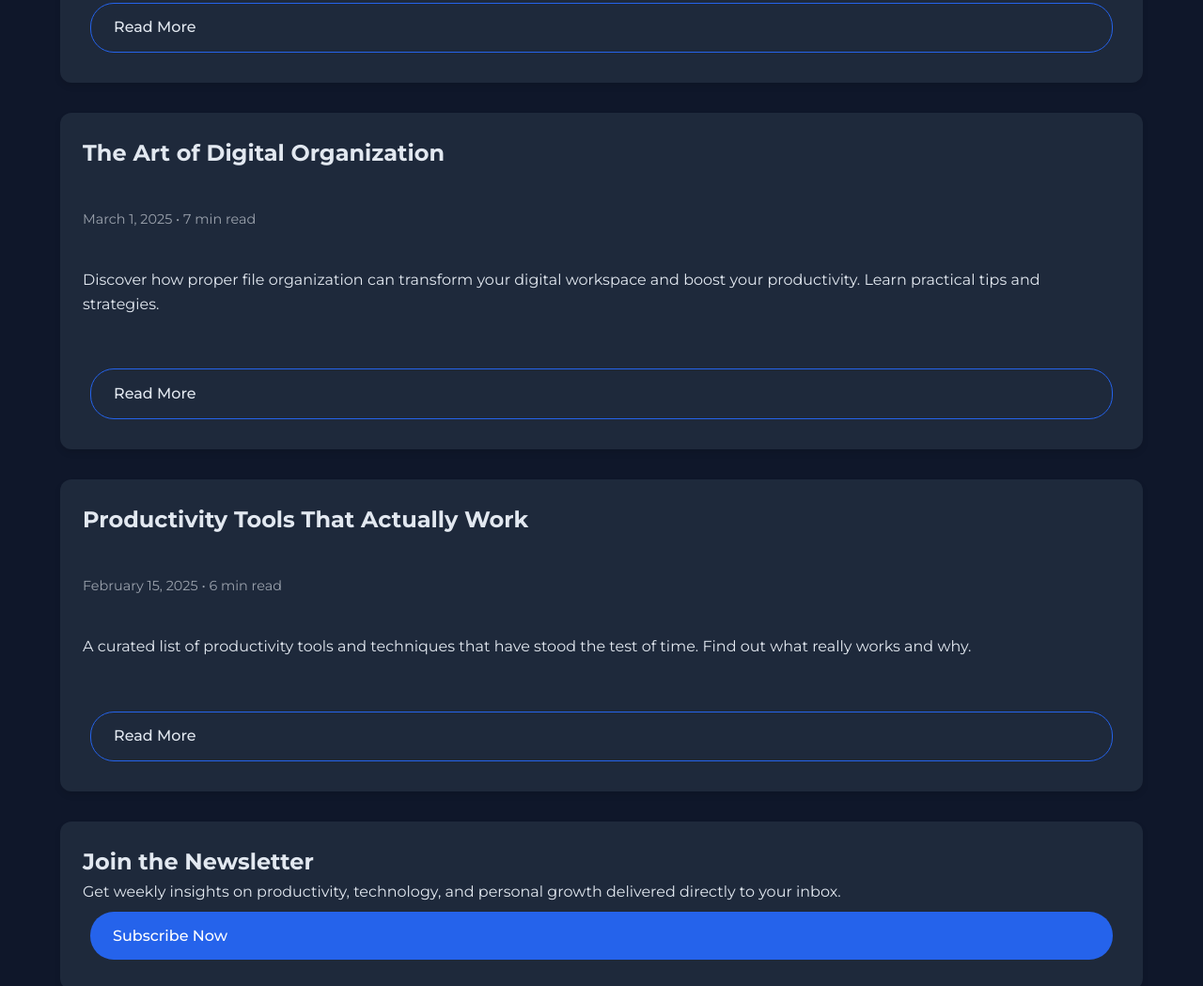
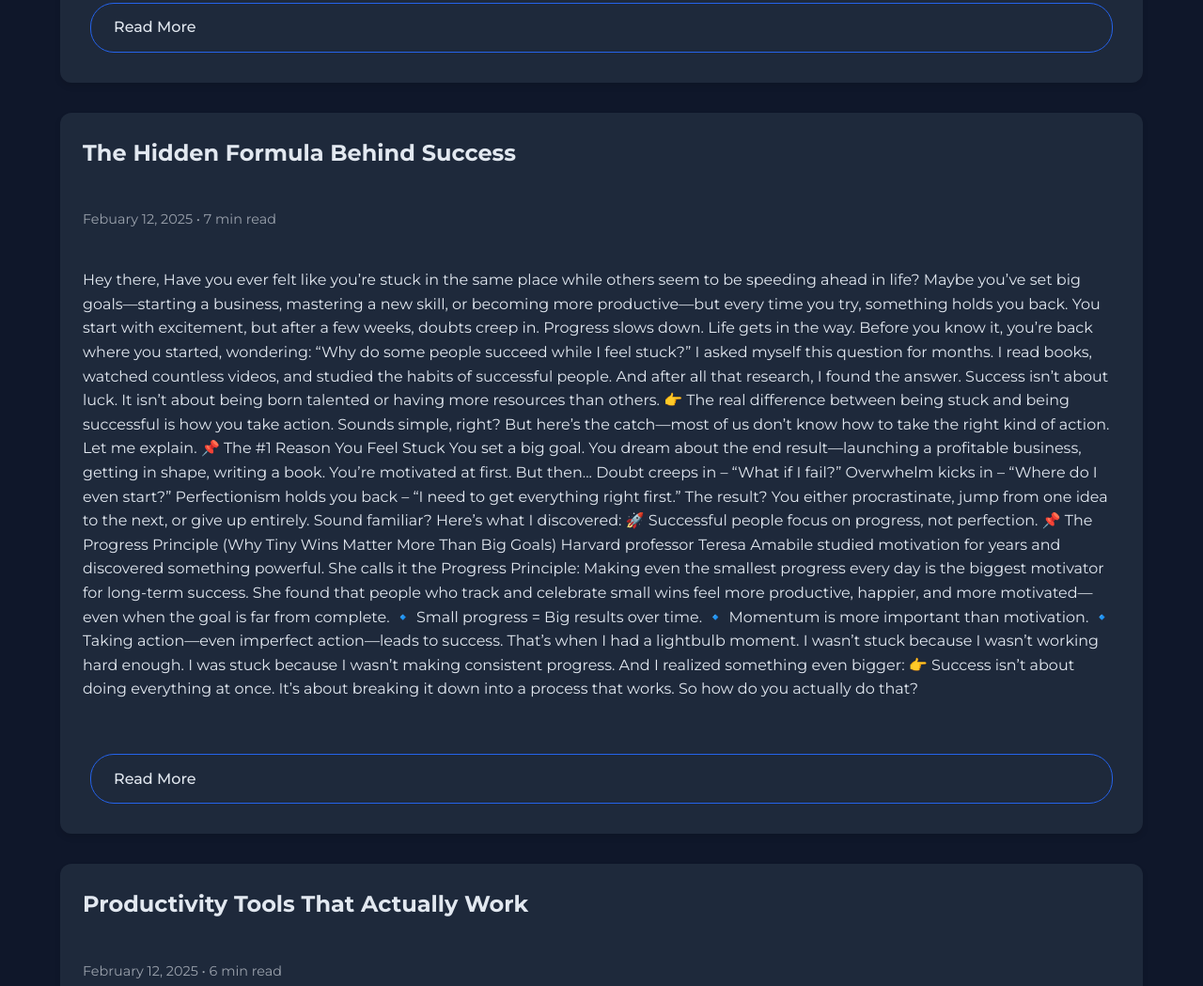
Before and after one commit to justelson/my-official-website, a plain HTML site: page blog.html in a window 1280 px wide. Shown: the part 830-1879 px from the top of the page at 94% size. Drawn offline with Linux system fonts and the light colour scheme.

Commit message:
Update blog.html

```diff
--- a/blog.html
+++ b/blog.html
@@ -58,15 +58,69 @@
                     </article>
 
                     <article class="content-card">
-                        <h2>The Art of Digital Organization</h2>
-                        <p class="post-meta">March 1, 2025 • 7 min read</p>
-                        <p class="post-excerpt">Discover how proper file organization can transform your digital workspace and boost your productivity. Learn practical tips and strategies.</p>
+                        <h2>The Hidden Formula Behind Success</h2>
+                        <p class="post-meta">Febuary 12, 2025 • 7 min read</p>
+                        <p class="post-excerpt">Hey there,
+
+Have you ever felt like you’re stuck in the same place while others seem to be speeding ahead in life?
+
+Maybe you’ve set big goals—starting a business, mastering a new skill, or becoming more productive—but every time you try, something holds you back. You start with excitement, but after a few weeks, doubts creep in. Progress slows down. Life gets in the way. Before you know it, you’re back where you started, wondering:
+
+“Why do some people succeed while I feel stuck?”
+
+I asked myself this question for months. I read books, watched countless videos, and studied the habits of successful people. And after all that research, I found the answer.
+
+Success isn’t about luck. It isn’t about being born talented or having more resources than others.
+
+👉 The real difference between being stuck and being successful is how you take action.
+
+Sounds simple, right? But here’s the catch—most of us don’t know how to take the right kind of action.
+
+Let me explain.
+
+📌 The #1 Reason You Feel Stuck
+You set a big goal. You dream about the end result—launching a profitable business, getting in shape, writing a book. You’re motivated at first. But then...
+
+Doubt creeps in – “What if I fail?”
+
+Overwhelm kicks in – “Where do I even start?”
+
+Perfectionism holds you back – “I need to get everything right first.”
+
+The result? You either procrastinate, jump from one idea to the next, or give up entirely.
+
+Sound familiar?
+
+Here’s what I discovered:
+
+🚀 Successful people focus on progress, not perfection.
+
+📌 The Progress Principle (Why Tiny Wins Matter More Than Big Goals)
+Harvard professor Teresa Amabile studied motivation for years and discovered something powerful. She calls it the Progress Principle:
+
+Making even the smallest progress every day is the biggest motivator for long-term success.
+
+She found that people who track and celebrate small wins feel more productive, happier, and more motivated—even when the goal is far from complete.
+
+🔹 Small progress = Big results over time.
+🔹 Momentum is more important than motivation.
+🔹 Taking action—even imperfect action—leads to success.
+
+That’s when I had a lightbulb moment.
+
+I wasn’t stuck because I wasn’t working hard enough. I was stuck because I wasn’t making consistent progress.
+
+And I realized something even bigger:
+
+👉 Success isn’t about doing everything at once. It’s about breaking it down into a process that works.
+
+So how do you actually do that?</p>
                         <a href="https://justelsoninsights.substack.com" target="_blank" class="btn btn-tertiary">Read More</a>
                     </article>
 
                     <article class="content-card">
                         <h2>Productivity Tools That Actually Work</h2>
-                        <p class="post-meta">February 15, 2025 • 6 min read</p>
+                        <p class="post-meta">February 12, 2025 • 6 min read</p>
                         <p class="post-excerpt">A curated list of productivity tools and techniques that have stood the test of time. Find out what really works and why.</p>
                         <a href="https://justelsoninsights.substack.com" target="_blank" class="btn btn-tertiary">Read More</a>
                     </article>
```
